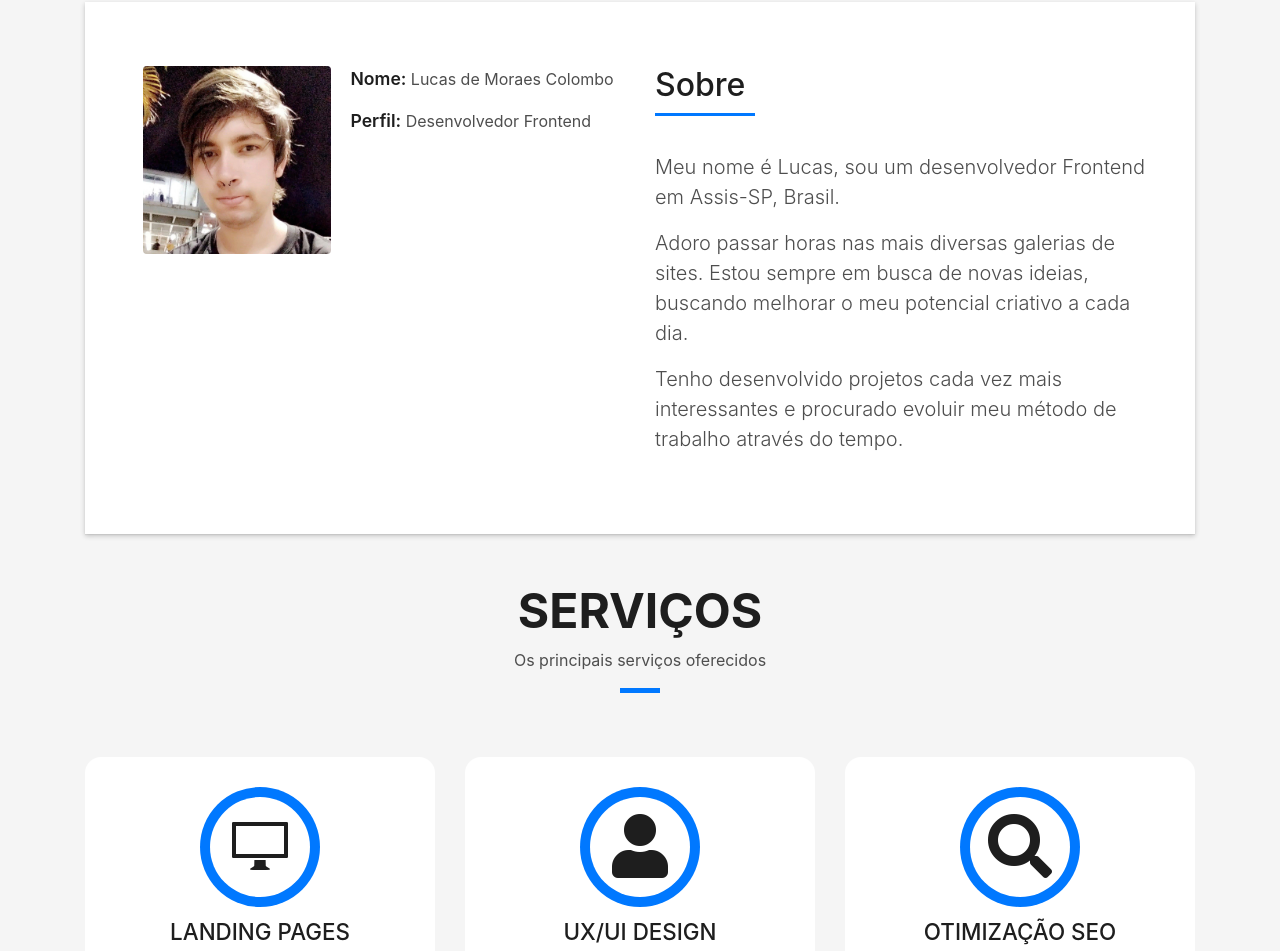
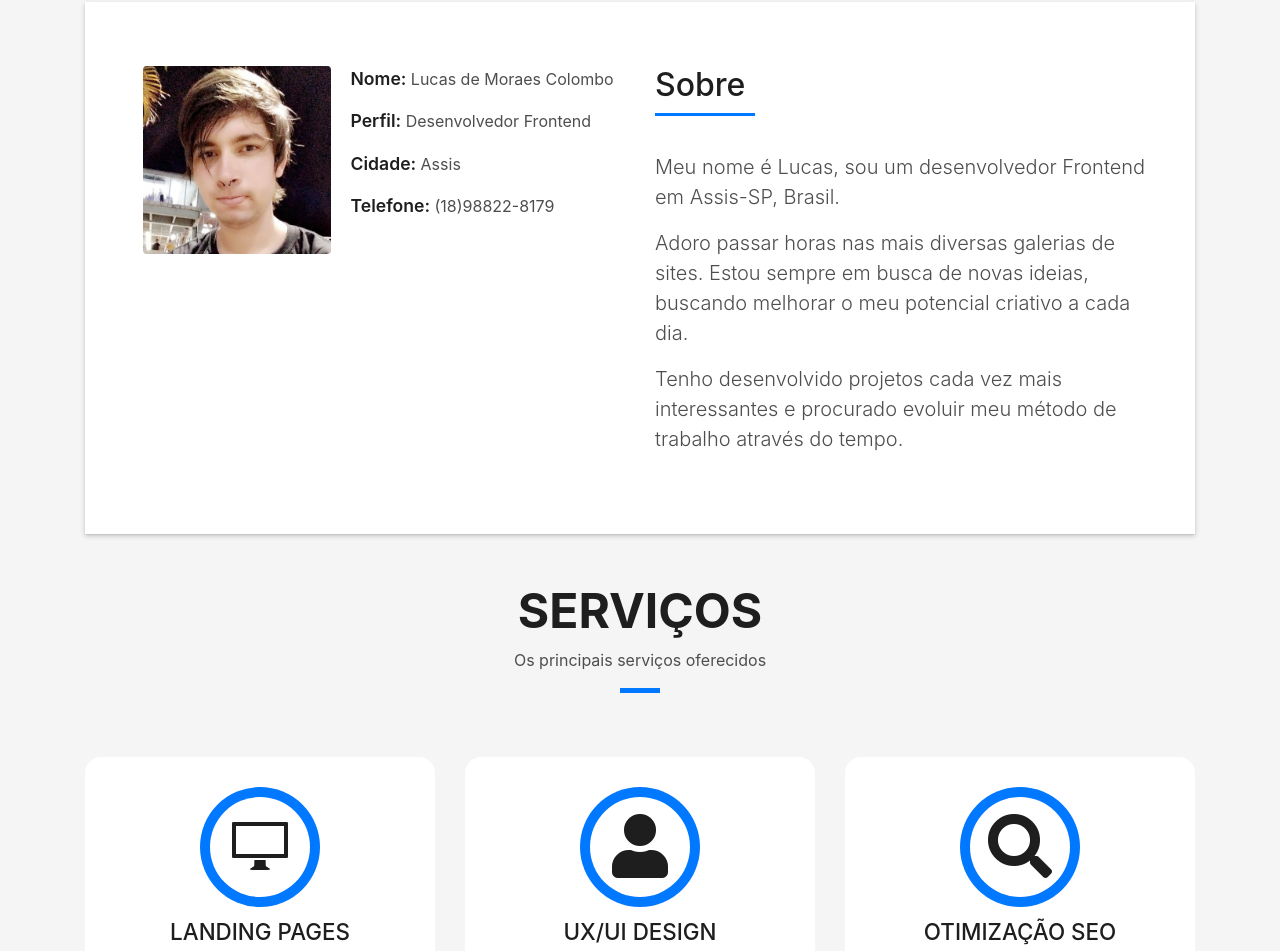
Before and after one commit to lucolombo94/Devlucascolombo, a plain HTML site: page index.html in a window 1280 px wide. Shown: the part 862-1813 px from the top of the page. Drawn offline with Linux system fonts and the light colour scheme; files whose address does not match are found by name.

Commit message:
Update index.html

```diff
--- a/index.html
+++ b/index.html
@@ -95,6 +95,8 @@
                     <div class="about-info">
                       <p><span class="title-s">Nome: </span> <span>Lucas de Moraes Colombo</span></p>
                       <p><span class="title-s">Perfil: </span> <span>Desenvolvedor Frontend</span></p>
+                      <p><span class="title-s">Cidade: </span> <span>Assis</span></p>
+                      <p><span class="title-s">Telefone: </span> <span>(18)98822-8179</span></p>
                     </div>
                   </div>
                 </div>
```
